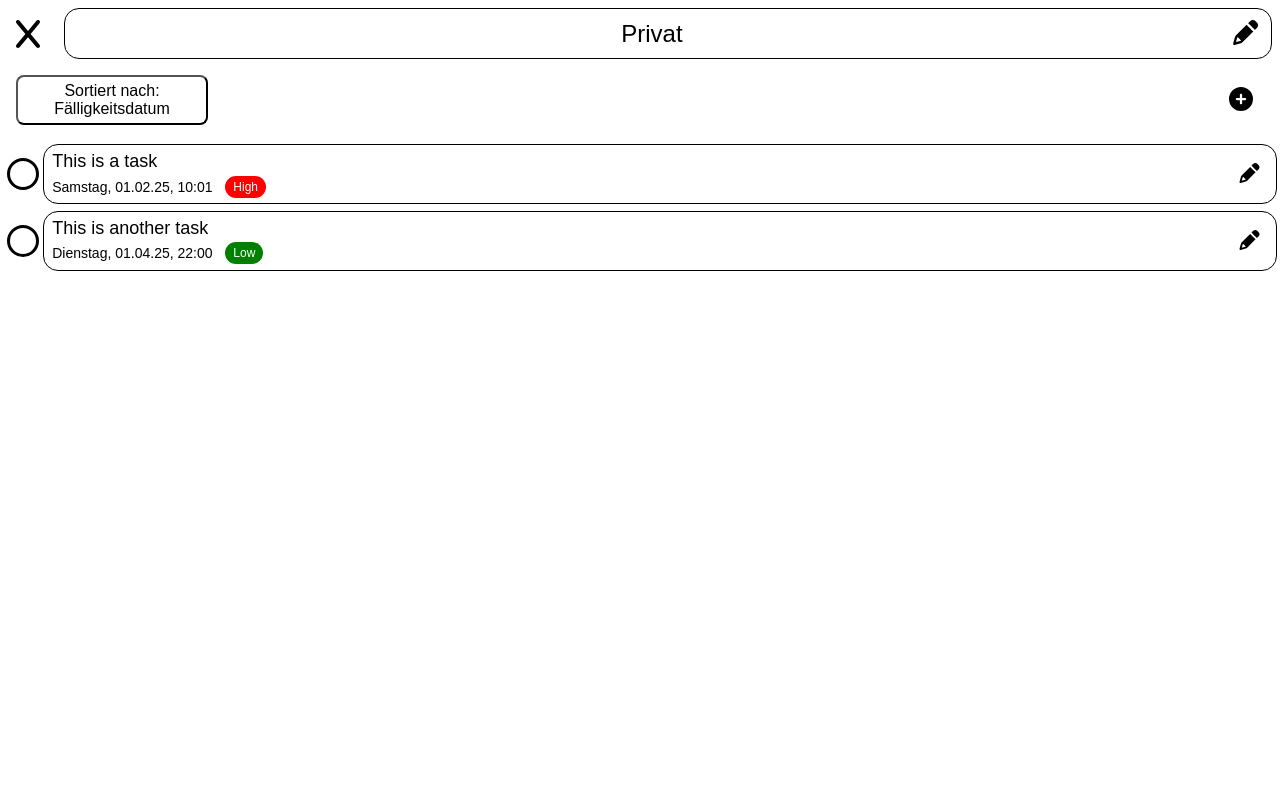
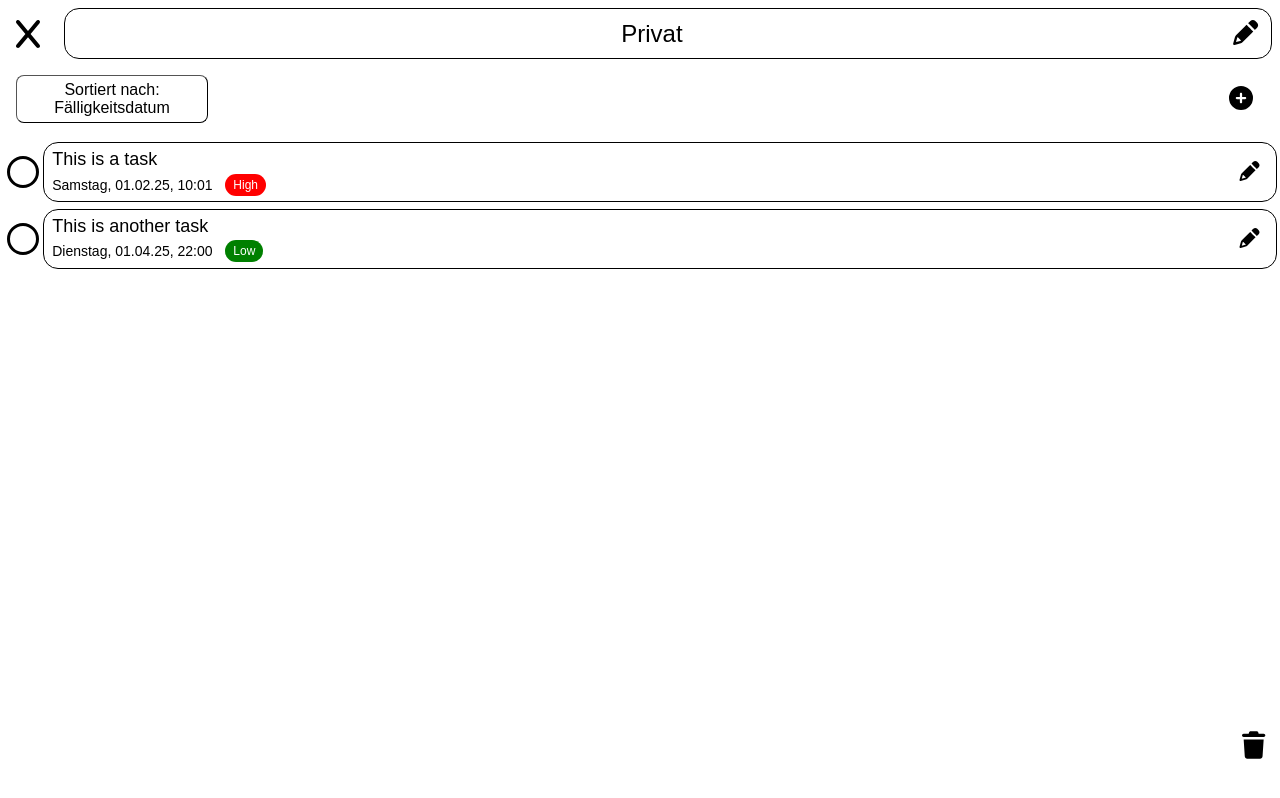
Before and after one commit to keckamreck/backendbanditen, a Next.js app: page /list/1 in a window 1280 px wide. Built offline with nearby package versions, Linux system fonts and the light colour scheme.

Commit message:
added animation to done button and css on ButtonSort

```diff
--- a/src/app/_components/ButtonSort.module.css
+++ b/src/app/_components/ButtonSort.module.css
@@ -8,4 +8,6 @@
   margin: 1em;
   padding: 5px;
   min-width: 12em;
+  border-color: black;
+  border-width: 1px;
 }
--- a/src/app/list/[id]/page.module.css
+++ b/src/app/list/[id]/page.module.css
@@ -1,5 +1,5 @@
-body{
-    background-color: white;
+body {
+  background-color: white;
 }
 
 .buttonAdd {
@@ -7,6 +7,19 @@ body{
   border: none;
   font-size: x-large;
   padding: 1em;
+}
+
+@keyframes fadeOut {
+  0% {
+    opacity: 1;
+  }
+  100% {
+    opacity: 0;
+  }
+}
+
+.fading {
+  animation: fadeOut 1s forwards;
 }
 
 .up {
@@ -20,3 +33,9 @@ body{
   height: 100vh;
   overflow-y: auto;
 }
+
+.buttonDelete {
+  position: fixed;
+  right: 4px;
+  bottom: 40px;
+}
--- a/src/app/list/[id]/page.tsx
+++ b/src/app/list/[id]/page.tsx
@@ -11,14 +11,16 @@ import { faCirclePlus } from "@fortawesome/free-solid-svg-icons/faCirclePlus";
 // import { faX } from "@fortawesome/free-solid-svg-icons";
 import styles from "./page.module.css";
 import { ButtonSort } from "@/app/_components/ButtonSort";
-import { use, useState } from "react";
+import { useState } from "react";
 import { useParams } from "next/navigation";
+import { DeleteButton } from "@/app/_components/button";
 
 function List({ ListId }: { ListId: number }) {
   const list = getList(ListId);
   const initialTasks = getTaskofList(ListId);
   const [tasks, setTasks] = useState(initialTasks);
   const [sort, setSort] = useState<Sort>(Sort.Fälligkeitsdatum);
+  const [fadingTaskIds, setFadingTaskIds] = useState<Set<number>>(new Set());
 
   const sortedTasks = [...tasks].sort((a, b) => {
     switch (sort) {
@@ -46,22 +48,38 @@ function List({ ListId }: { ListId: number }) {
         </button>
       </div>
       <div className={styles.tasks}>
-        {sortedTasks.map((task) => (
+        {sortedTasks
+          // .filter((task) => !task.done)
+          .filter((task) => !task.done || fadingTaskIds.has(task.id))
+          .map((task) => (
+            <div
+              key={task.id}
+              className={fadingTaskIds.has(task.id) ? styles.fading : ""}
+            >
               <TaskCard
                 key={task.id}
                 task={task}
                 onPencilClick={() => console.log("Pencil clicked")}
                 onDoneClick={() => {
-              setTasks(
-                tasks.map((t) =>
-                  t.id === task.id ? { ...t, done: !t.done } : t,
+                  setFadingTaskIds((prev) => new Set(prev).add(task.id));
+                  setTasks((prev) =>
+                    prev.map((t) =>
+                      t.id === task.id ? { ...t, done: true } : t,
                     ),
                   );
-              console.log("Done clicked");
+                  setTimeout(() => {
+                    setFadingTaskIds((prev) => {
+                      const next = new Set(prev);
+                      next.delete(task.id);
+                      return next;
+                    });
+                  }, 1500);
                 }}
               />
+            </div>
           ))}
       </div>
+      <DeleteButton className={styles.buttonDelete}></DeleteButton>
     </div>
   );
 }
```
Lines whose indentation alone changed are shown as unchanged.
